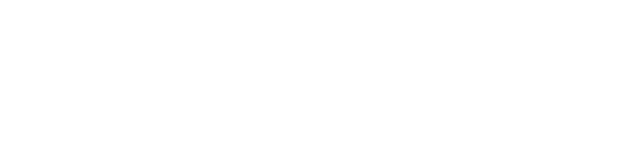
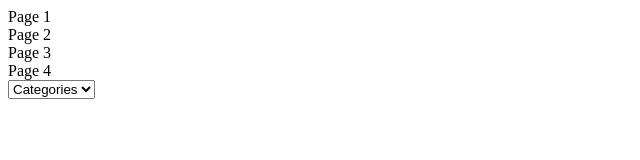
Before and after one commit to RxlBaptiste/ECFCharlesCantinPhoto, a plain HTML site: page galerie.html in a window 1280 px wide. Shown: the whole page, without its empty margins (0-640 px from the left). Drawn offline with Linux system fonts and the light colour scheme.

Commit message:
TextGalerieFin

```diff
--- a/galerie.html
+++ b/galerie.html
@@ -6,5 +6,34 @@
     <meta name="viewport" content="width=device-width, initial-scale=1.0" />
     <title>Galerie</title>
   </head>
-  <body></body>
+  <body>
+    <nav class="navBar">
+      <div class="menu">
+        <div id="page1">Page 1</div>
+        <div id="page2">Page 2</div>
+        <div id="page3">Page 3</div>
+        <div id="page4">Page 4</div>
+      </div>
+    </nav>
+    <section>
+      <select name="categories">
+        <option value="Categories">Categories</option>
+        <option value="Mariage">Mariage</option>
+        <option value="Grossesse">Grossesse</option>
+        <option value="Bébé">Bébé</option>
+        <option value="Famille">Famille</option>
+        <option value="Baptême">Baptême</option>
+        <option value="Couple">Couple</option>
+        <!-- <input type="button" value="Rechercher" /> -->
+      </select>
+      <article>
+        <div class="parent">
+          <div class="div1"></div>
+          <div class="div2"></div>
+          <div class="div3"></div>
+          <div class="div4"></div>
+        </div>
+      </article>
+    </section>
+  </body>
 </html>
```
Also changed, not shown: index.html (+7 -5 lines).
